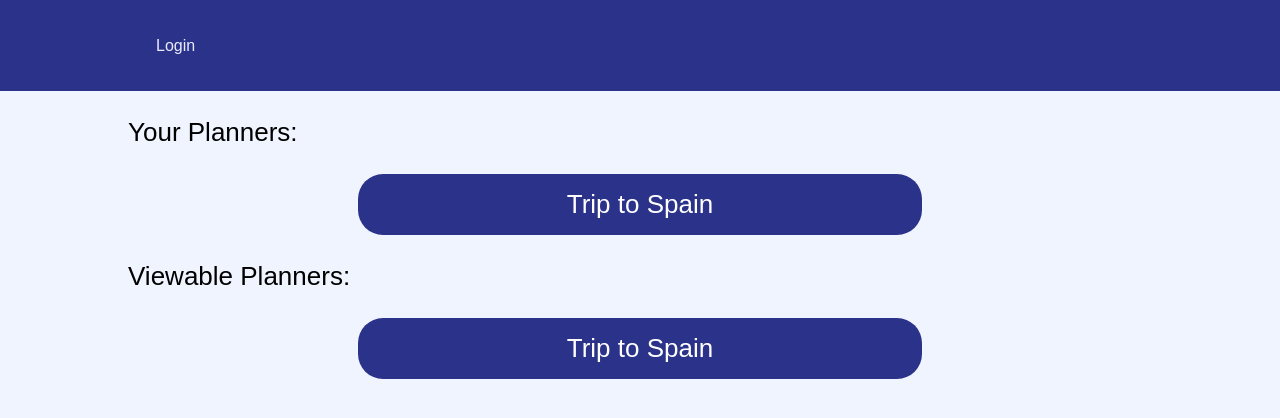
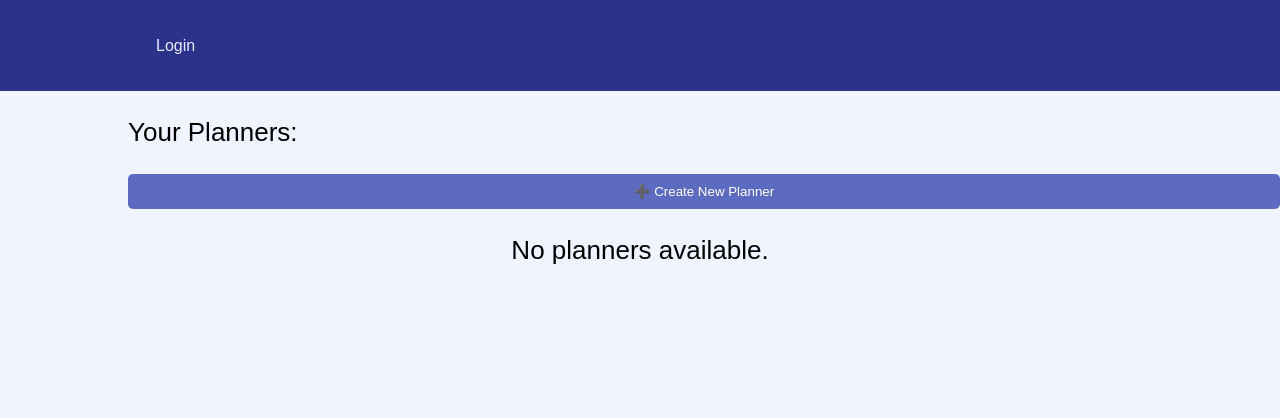
Before and after one commit to Adrian-Moreira/PlanPals, a React (Create React App) app in the folder front-end-web/: page /planners in a window 1280 px wide. Shown: the top 418 px of the page. Built offline with nearby package versions, Linux system fonts and the light colour scheme.

Commit message:
Planners page correctly displays the list of planner of the logged in user aand also able to create new planner for the user(with only required feilds)

```diff
--- a/front-end-web/src/AuthContext.js
+++ b/front-end-web/src/AuthContext.js
@@ -7,21 +7,26 @@ const AuthContext = createContext();
 export const AuthProvider = ({ children }) => {
     const [isAuthenticated, setIsAuthenticated] = useState(false);
     const [username, setUsername] = useState('');
+    const [userId, setUserId] = useState('');
 
-    const login = (user) => {
+    const login = (user, id) => {
         setIsAuthenticated(true);
         setUsername(user);
+        setUserId(id);
         localStorage.setItem('username', user);
+        localStorage.setItem('userId', id);
     };
 
     const logout = () => {
         setIsAuthenticated(false);
         setUsername('');
+        setUserId('');
         localStorage.removeItem('username');
+        localStorage.removeItem('userId');
     };
 
     return (
-        <AuthContext.Provider value={{ isAuthenticated, login, logout, username }}>
+        <AuthContext.Provider value={{ isAuthenticated, login, logout, username,userId }}>
             {children}
         </AuthContext.Provider>
     );
--- a/front-end-web/src/pages/Login.js
+++ b/front-end-web/src/pages/Login.js
@@ -21,7 +21,8 @@ const Login = () => {
       // If the user exists, log them in
       if (response.data.success && response.data.data) {
         const user = response.data.data; // Get the user object
-        login(user.userName); // Call the login function with the username
+        login(user.userName ,user._id); // Call the login function with the username
+        console.log(user._id)
         navigate("/home"); // Redirect to Home after login
       }
     } catch (err) {
@@ -42,7 +43,7 @@ const Login = () => {
               // Check if user creation was successful
               if (createResponse.data.success) {
                 // If user creation is successful, log them in
-                login(createResponse.data.data.userName); // Log in with the created user
+                login(createResponse.data.data.userName, createResponse.data.data._id); // Log in with the created user
                 navigate("/home"); // Redirect to Home after login
               } else {
                 // Handle user creation error
--- /dev/null
+++ b/front-end-web/src/pages/Planners.css
@@ -0,0 +1,59 @@
+/* Planners.css */
+
+.Page-header {
+    display: flex;
+    justify-content: space-between; /* Space between header text and button */
+    align-items: center; /* Center vertically */
+    margin-bottom: 1rem;
+}
+
+button {
+    background-color: #4CAF50; /* Green background */
+    color: white; /* White text */
+    border: none; /* Remove border */
+    padding: 10px 20px; /* Add some padding */
+    border-radius: 5px; /* Rounded corners */
+    cursor: pointer; /* Pointer on hover */
+    transition: background-color 0.3s; /* Smooth background color transition */
+}
+
+button:hover {
+    background-color: #45a049; /* Darker green on hover */
+}
+
+form {
+    display: flex;
+    flex-direction: column; /* Stack elements vertically */
+    margin-top: 1rem; /* Space above the form */
+}
+
+input {
+    padding: 10px; /* Add padding to input fields */
+    margin: 5px 0; /* Space between input fields */
+    border: 1px solid #ccc; /* Light grey border */
+    border-radius: 5px; /* Rounded corners */
+}
+
+input:focus {
+    border-color: #4CAF50; /* Change border color on focus */
+    outline: none; /* Remove default outline */
+}
+
+.List {
+    margin-top: 1rem; /* Space above the list */
+}
+
+.List-button {
+    display: block; /* Make it block-level to fill the container */
+    padding: 10px; /* Add padding */
+    background-color: #f1f1f1; /* Light grey background */
+    margin: 5px 0; /* Space between items */
+    border-radius: 5px; /* Rounded corners */
+    text-decoration: none; /* Remove underline from links */
+    color: black; /* Black text */
+    transition: background-color 0.3s; /* Smooth background color transition */
+}
+
+.List-button:hover {
+    background-color: #ddd; /* Darker grey on hover */
+}
--- a/front-end-web/src/pages/planner.js
+++ b/front-end-web/src/pages/planner.js
@@ -1,6 +1,6 @@
 
-import React from "react";
-//import { useParams } from 'react-router-dom';
+import React, { useEffect, useState } from "react";
+import { Link } from 'react-router-dom';
 import { BiSolidPlane } from "react-icons/bi";
 import { BiSolidBed } from "react-icons/bi";
 import { BiCalendarEvent } from "react-icons/bi";
--- a/front-end-web/src/pages/planners.js
+++ b/front-end-web/src/pages/planners.js
@@ -1,55 +1,128 @@
+import React, { useEffect, useState } from "react";
+import { Link } from 'react-router-dom';
+import { useAuth } from '../AuthContext'; // Import your Auth context to get user ID
+import axios from "axios"; // Import axios for API calls
 
-import React from "react";
-import { Link } from 'react-router-dom';
+const Planners = () => {
+    const [plannerList, setPlannerList] = useState([]);
+    const [name, setName] = useState(""); // State for planner name
+    const [description, setDescription] = useState(""); // State for planner description
+    const [startDate, setStartDate] = useState(""); // State for start date
+    const [endDate, setEndDate] = useState(""); // State for end date
+    const { userId } = useAuth(); // Get the logged-in user's ID from Auth context
+    const [showForm, setShowForm] = useState(false); // State to toggle the form visibility
 
-const plannerList = [
-    {
-        "plannerId": "5",
-        "createdBy": "user123",
-        "startDate": "2023-10-01T00:00:00Z",
-        "endDate": "2023-10-10T00:00:00Z",
-        "name": "Trip to Spain",
-        "description": "Exploring Barcelona and Madrid",
-        "roUsers": ["user456"],
-        "rwUsers": ["user789"],
-        "destinations": ["dest001"],
-        "transportations": ["trans001"]
-      }
-];
+    useEffect(() => {
+        const fetchPlanners = async () => {
+            console.log(userId);
+            if (!userId) return; // Exit if userId is not available
+            try {
+                const response = await axios.get(`http://localhost:8080/planner?userId=${userId}`);
+                console.log(response.data); // Log the response data to check structure
+                if (response.data.success) {
+                    setPlannerList(response.data.data); // Ensure you're using the correct path to access the data
+                } else {
+                    console.error("Failed to fetch planners:", response.data.message);
+                }
+            } catch (error) {
+                console.error("Error fetching planners:", error);
+            }
+        };
 
-function Planners() {
+        fetchPlanners();
+    }, [userId]);
+
+    // Function to handle creating a new planner
+    const handleCreatePlanner = async (e) => {
+        e.preventDefault(); // Prevent default form submission
+        if (!name || !startDate || !endDate) {
+            alert("Planner name, start date, and end date are required.");
+            return;
+        }
+
+        try {
+            const response = await axios.post("http://localhost:8080/planner", {
+                createdBy: userId, // Use the logged-in user's ID
+                name,
+                description,
+                startDate: new Date(startDate).toISOString(), // Convert to ISO string
+                endDate: new Date(endDate).toISOString(), // Convert to ISO string
+                destinations: [], // Optional
+                transportations: [], // Optional
+                roUsers: [], // Optional: Add if needed
+                rwUsers: [], // Optional: Add if needed
+            });
+
+            if (response.data.success) {
+                setPlannerList((prevPlanners) => [...prevPlanners, response.data.data]); // Append newly created planner to list
+                // Reset the form fields
+                setName("");
+                setDescription("");
+                setStartDate("");
+                setEndDate("");
+                setShowForm(false); // Hide the form after successful creation
+            } else {
+                console.error("Error creating planner:", response.data.message);
+            }
+        } catch (error) {
+            console.error("Error creating planner:", error.response ? error.response.data : error.message);
+        }
+    };
+
     return (
         <div>
             <header className="Page-header">
-                <p>
-                    Your Planners:
-                </p>
-
+                <p>Your Planners:</p>
+                <button onClick={() => setShowForm(!showForm)}>
+                    {showForm ? "❌ Cancel" : "➕ Create New Planner"}
+                </button>
             </header>
 
-            <div className="List">
-                {plannerList.map((planner) => (
-                    <div key={planner.plannerId}>
-                        <Link className="List-button" to={`/planner/${planner.plannerId}`}>{planner.name}</Link>
-                    </div>
-                ))}
-            </div>
-
-            <header className="Page-header">
-                <p>
-                    Viewable Planners:
-                </p>
-
-            </header>
+            {showForm && ( // Show form only when `showForm` is true
+                <form onSubmit={handleCreatePlanner}>
+                    <input
+                        type="text"
+                        value={name}
+                        onChange={(e) => setName(e.target.value)}
+                        placeholder="Planner Name"
+                        required
+                    />
+                    <input
+                        type="text"
+                        value={description}
+                        onChange={(e) => setDescription(e.target.value)}
+                        placeholder="Description"
+                    />
+                    <input
+                        type="date"
+                        value={startDate}
+                        onChange={(e) => setStartDate(e.target.value)}
+                        required
+                    />
+                    <input
+                        type="date"
+                        value={endDate}
+                        onChange={(e) => setEndDate(e.target.value)}
+                        required
+                    />
+                    <button type="submit">➕ Create New Planner</button>
+                </form>
+            )}
 
             <div className="List">
-                {plannerList.map((planner) => (
-                    <div key={planner.id}>
-                        <Link className="List-button" to={`/planner/${planner.id}`}>{planner.name}</Link>
-                    </div>
-                ))}
+                {plannerList.length > 0 ? (
+                    plannerList.map((planner) => (
+                        <div key={planner._id}>
+                            <Link className="List-button" to={`/planner/${planner._id}`}>
+                                {planner.name}
+                            </Link>
+                        </div>
+                    ))
+                ) : (
+                    <p>No planners available.</p>
+                )}
             </div>
-      </div>
+        </div>
     );
 };
 
```
